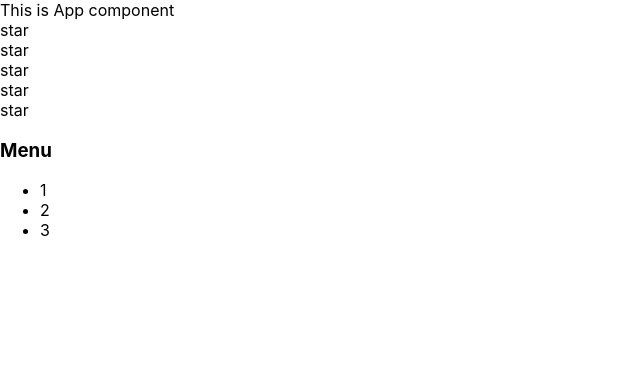
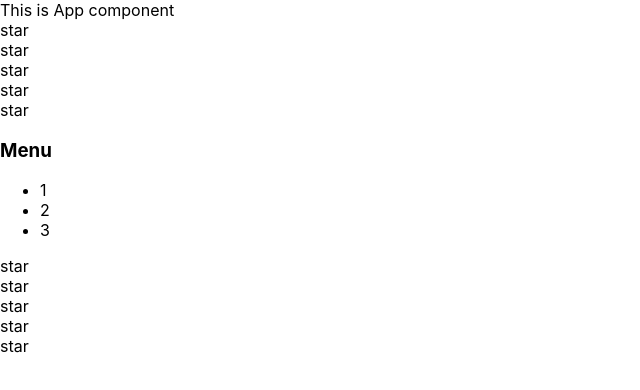
Before and after one commit to DenisKulik/react-course, a React (Create React App) app: page / in a window 1280 px wide. Shown: the top 390 px of the page, without its empty margins (0-640 px from the left). Built offline with nearby package versions, Linux system fonts and the light colour scheme.

Commit message:
work with react component part 2

```diff
--- a/src/App.tsx
+++ b/src/App.tsx
@@ -5,11 +5,18 @@ import './App.css';
 function App() {
     return (
         <div>
-            This is App component
+            <AppTitle />
             <Rating />
             <Accordion />
+            <Rating />
         </div>
     );
+}
+
+function AppTitle() {
+    return (
+        <>This is App component</>
+    )
 }
 
 function Rating() {
@@ -24,23 +31,35 @@ function Rating() {
     )
 }
 
-function Accordion() {
-    return (
-        <div>
-            <h3>Menu</h3>
-            <ul>
-                <li>1</li>
-                <li>2</li>
-                <li>3</li>
-            </ul>
-        </div>
-    )
-}
-
 function Star() {
     return (
         <div>star</div>
     )
 }
 
+function Accordion() {
+    return (
+        <div>
+            <AccordionTitle />
+            <AccordionBody />
+        </div>
+    )
+}
+
+function AccordionTitle() {
+    return (
+        <h3>Menu</h3>
+    )
+}
+
+function AccordionBody() {
+    return (
+        <ul>
+            <li>1</li>
+            <li>2</li>
+            <li>3</li>
+        </ul>
+    )
+}
+
 export default App;
```
